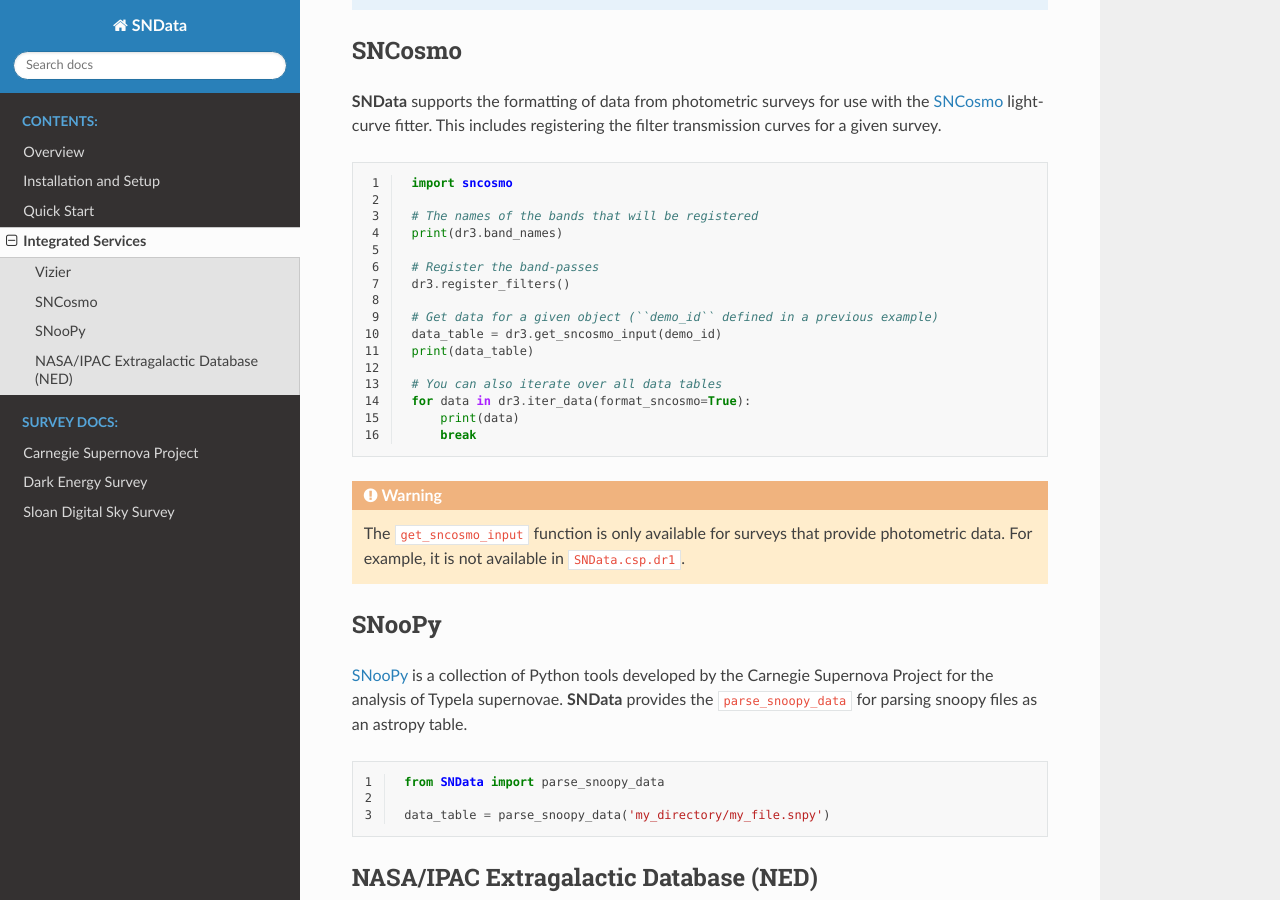
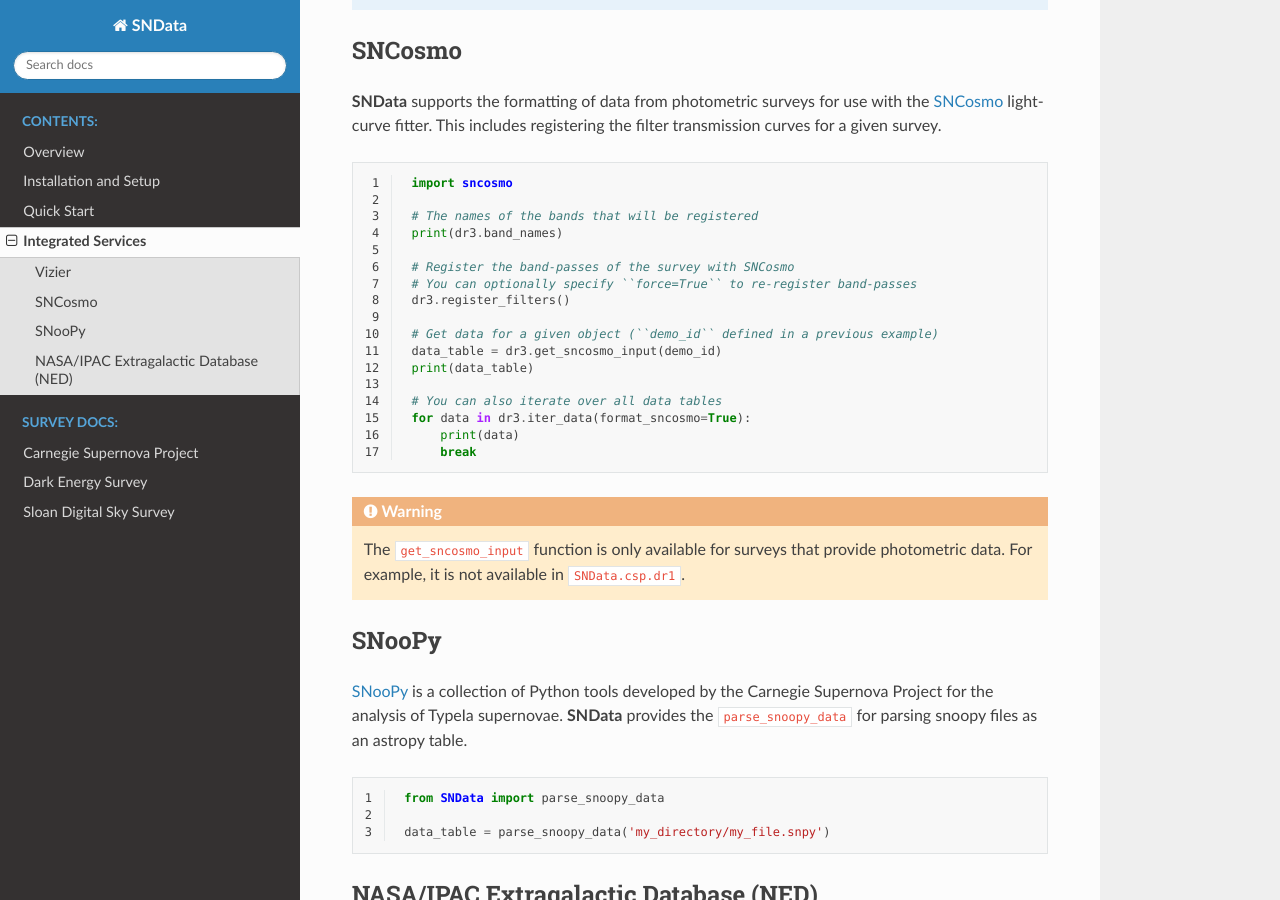
Before and after one commit to sncosmo/SNData, a Sphinx documentation site: the page built from docs/source/integrated_services.rst, in a window 1280 px wide and 900 px high, scrolled down 538 px. Built offline with Sphinx 7.4.7 and the Read the Docs theme 2.0.0, drawn with Linux system fonts in a browser that asks for light colours.

Commit message:
Updates docs

```diff
--- a/docs/source/integrated_services.rst
+++ b/docs/source/integrated_services.rst
@@ -38,7 +38,8 @@
     # The names of the bands that will be registered
     print(dr3.band_names)
 
-    # Register the band-passes
+    # Register the band-passes of the survey with SNCosmo
+    # You can optionally specify ``force=True`` to re-register band-passes
     dr3.register_filters()
 
     # Get data for a given object (``demo_id`` defined in a previous example)
```
